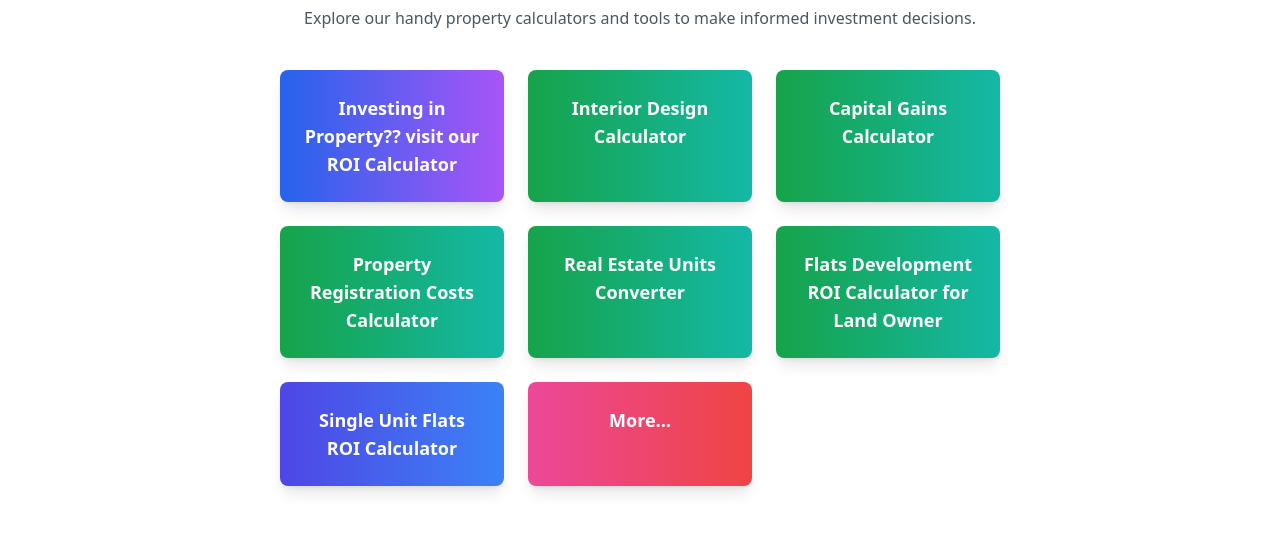
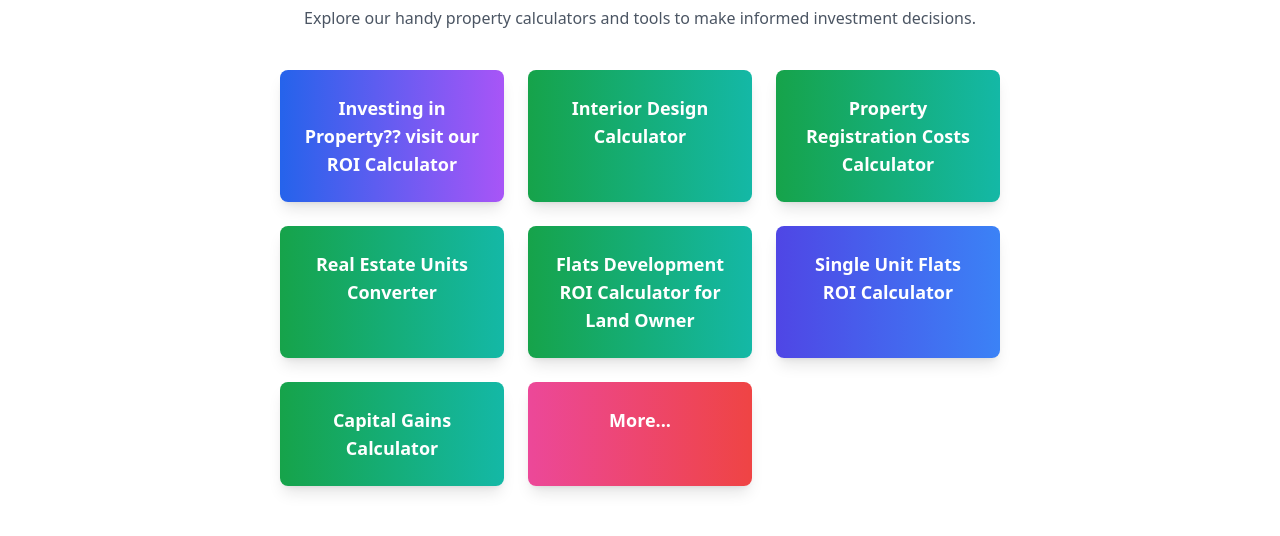
Before and after one commit to venupala-tt/propnz, a Next.js app: page /pages/tools in a window 1280 px wide. Shown: the part 214-750 px from the top of the page. Built offline with nearby package versions, Linux system fonts and the light colour scheme.

Commit message:
Update page.tsx

```diff
--- a/app/pages/tools/page.tsx
+++ b/app/pages/tools/page.tsx
@@ -26,14 +26,6 @@ export default function ToolsPage() {
           className="block rounded-lg shadow-lg p-6 bg-gradient-to-r from-green-600 to-teal-500 text-white hover:shadow-xl transition-all"
         >
           <h2 className="text-lg font-semibold">Interior Design Calculator</h2>
-        </Link>
-
-        {/* Capital Gains Calculator */}
-        <Link
-          href="../pages/cgc"
-          className="block rounded-lg shadow-lg p-6 bg-gradient-to-r from-green-600 to-teal-500 text-white hover:shadow-xl transition-all"
-        >
-          <h2 className="text-lg font-semibold">Capital Gains Calculator</h2>
         </Link>
 
  {/* Property Registration Costs Calculator */}
@@ -72,6 +64,14 @@ export default function ToolsPage() {
           </h2>
         </Link>
 
+          {/* Capital Gains Calculator */}
+        <Link
+          href="../pages/cgc"
+          className="block rounded-lg shadow-lg p-6 bg-gradient-to-r from-green-600 to-teal-500 text-white hover:shadow-xl transition-all"
+        >
+          <h2 className="text-lg font-semibold">Capital Gains Calculator</h2>
+        </Link>
+
         {/* More Tools */}
         <Link
           href="../pages/more"
```
